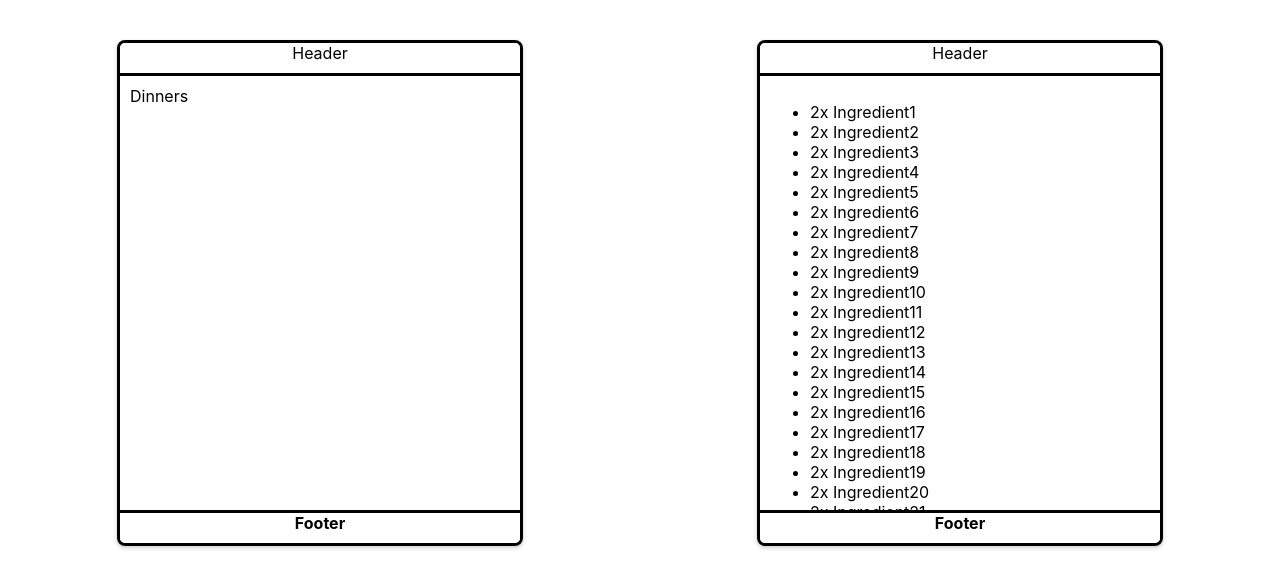
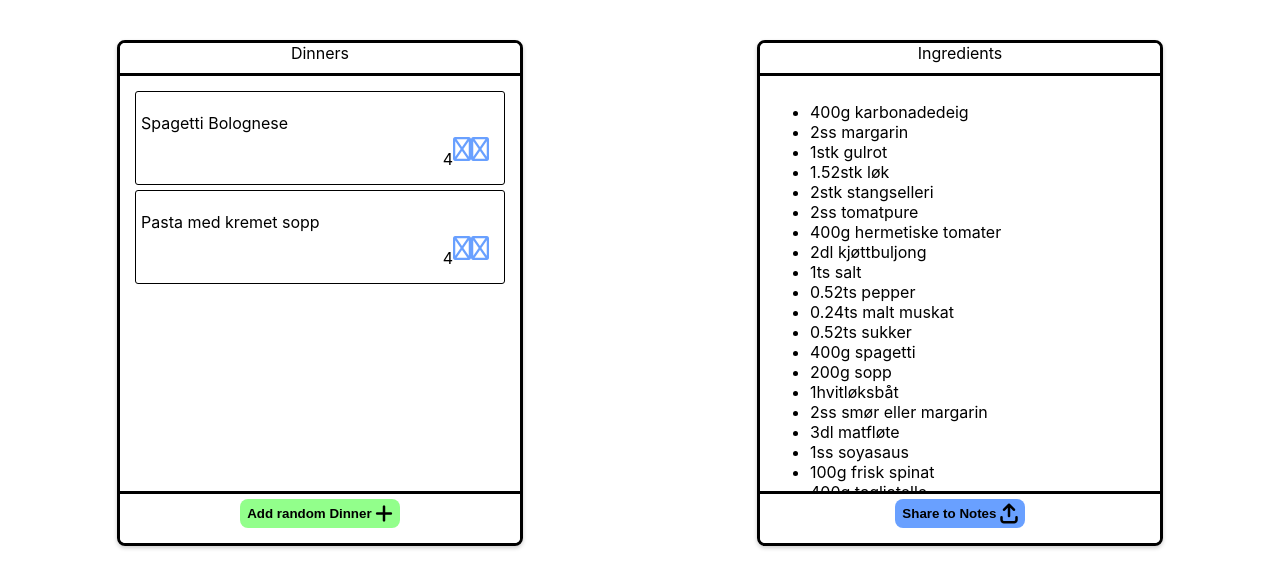
Before and after one commit to williamaredal/Middagsplanlegger, a React (Create React App) app: page / in a window 1280 px wide. Shown: the top 588 px of the page. Built offline with nearby package versions, Linux system fonts and the light colour scheme.

Commit message:
Add subtrack portions functionality and basic look

```diff
--- a/package.json
+++ b/package.json
@@ -3,6 +3,7 @@
   "version": "0.1.0",
   "private": true,
   "dependencies": {
+    "@fortawesome/fontawesome-free": "^6.4.0",
     "@testing-library/jest-dom": "^5.17.0",
     "@testing-library/react": "^13.4.0",
     "@testing-library/user-event": "^13.5.0",
--- a/src/Middagsplanlegger.css
+++ b/src/Middagsplanlegger.css
@@ -36,6 +36,12 @@
     border-bottom: 3px solid rgb(0, 0, 0);
     background-color: white;
 }
+
+.content-div {
+    flex: 1;
+    padding: 10px;
+}
+
 .footer-div {
     position: sticky;
     top: auto;
@@ -49,7 +55,44 @@
     background-color: white;
 }
 
-.content-div {
-    flex: 1;
-    padding: 10px;
-  }
+.share-button {
+    background-color: rgb(105, 160, 255);
+    border: 1px;
+    padding: 7px;
+    margin: 5px;
+    font-weight: 600;
+    border-radius: 8px;
+    cursor: pointer;
+}
+
+.add-button {
+    background-color: rgb(146, 255, 139);
+    border: 1px;
+    padding: 7px;
+    margin: 5px;
+    font-weight: 600;
+    border-radius: 8px;
+    cursor: pointer;
+}
+
+.dinner-card {
+    margin: 5px;
+    padding: 5px;
+    border: 1px solid;
+    border-color: black;
+    border-radius: 3px;
+}
+
+.card-top {
+    margin: auto;
+}
+
+.card-bottom {
+    display: flex;
+    justify-content: flex-end;
+    margin: 10px;
+}
+
+.text-blue {
+    color: rgb(105, 160, 255);
+}
--- a/src/Middagsplanlegger.js
+++ b/src/Middagsplanlegger.js
@@ -1,77 +1,95 @@
+import React, {useState} from 'react';
 import logo from './logo.svg';
 import './Middagsplanlegger.css';
+import Recipies from './Recipies';
 
-function DinnerCard() {
-  return (
-    <div>
 
-    </div>
-  );
-}
+
 
 function Middagsplanlegger() {
-  let Recipies = {
+  let StandardPortion = 4;
+  let [Dinners, updatePortions] = useState({
+    "Spagetti Bolognese" : 4,
+    "Pasta med kremet sopp" : 4,
+  })
+  const IncrementDinnerPortion = (dinner, increment) => {
+    updatePortions((Dinners) => ({
+      ...Dinners,
+      [dinner]: Dinners[dinner] >= 0 ? Dinners[dinner] + increment : 0,
+    }));
+  };
 
-  }
+  let Ingredients = Object.entries(Dinners).reduce((Ingredient_Dictionary, [dinner, portions]) => {
+    Object.entries(Recipies[dinner]).map(([ingredient, amount]) => {
+      if (ingredient in Ingredient_Dictionary) {
+        Ingredient_Dictionary[ingredient] += amount * portions
+      }
+      else {
+        Ingredient_Dictionary[ingredient] = amount * portions
+      }
+    })
 
-  let Ingredients = {
-    "Ingredient1" : 2,
-    "Ingredient2" : 2,
-    "Ingredient3" : 2,
-    "Ingredient4" : 2,
-    "Ingredient5" : 2,
-    "Ingredient6" : 2,
-    "Ingredient7" : 2,
-    "Ingredient8" : 2,
-    "Ingredient9" : 2,
-    "Ingredient10" : 2,
-    "Ingredient11" : 2,
-    "Ingredient12" : 2,
-    "Ingredient13" : 2,
-    "Ingredient14" : 2,
-    "Ingredient15" : 2,
-    "Ingredient16" : 2,
-    "Ingredient17" : 2,
-    "Ingredient18" : 2,
-    "Ingredient19" : 2,
-    "Ingredient20" : 2,
-    "Ingredient21" : 2,
-    "Ingredient22" : 2,
-  }
+    Object.keys(Ingredient_Dictionary).forEach((key) => {
+      if (Ingredient_Dictionary[key] === 0) {
+        delete Ingredient_Dictionary[key]
+      }
+    })
 
-  let Dinners = {
+    return Ingredient_Dictionary
+  }, {});
 
-  }
+
+
+
 
   return (
 <div class="container">
 
   <div class="half-width">
-    <div class="header-div">Header</div>
+    <div class="header-div">
+      Dinners
+    </div>
     <div class="content-div">
-      Dinners
       {
-
+        Object.entries(Dinners).map(([dinner, portions]) => (
+          <div class="dinner-card">
+          <div class="card-top">
+            <p>{dinner}</p>
+          </div>
+          <div class="card-bottom">
+            {portions}
+            <i className="fa-regular fa-circle-minus fa-xl text-blue" onClick={() => IncrementDinnerPortion(dinner, -1)}></i>
+            <i className="fa-regular fa-circle-plus fa-xl text-blue" onClick={() => IncrementDinnerPortion(dinner, 1)}></i>
+          </div>
+        </div>
+        ))
       }
     </div>
-    <div class="footer-div">Footer</div>
+    <div class="footer-div">
+      <button class="add-button">
+        Add random Dinner <i className='fa-solid fa-plus fa-xl'></i>
+      </button>
+    </div>
   </div>
 
   <div class="half-width">
-    <div class="header-div">Header</div>
+    <div class="header-div">Ingredients</div>
     <div class="content-div">
       <ul>
         {
           Object.entries(Ingredients).map(([ingredient, amount]) => (
-            <li>
-              {amount + "x " + ingredient}
+            <li key={ingredient}>
+              {amount + ingredient}
             </li>
           ))
         }
-        <li>Ingrediens</li>
       </ul>
     </div>
-    <div class="footer-div">Footer</div>
+    <div class="footer-div">
+      <button class="share-button">
+        Share to Notes <i className='fa-solid fa-arrow-up-from-bracket fa-xl'></i>
+      </button>
+    </div>
   </div>
 
 </div>
--- /dev/null
+++ b/src/Recipies.js
@@ -0,0 +1,30 @@
+let Recipies = {
+    "Spagetti Bolognese" : {
+      "g karbonadedeig" : 100,
+      "ss margarin" : 0.5,
+      "stk gulrot" : 0.25,
+      "stk løk" : 0.25,
+      "stk stangselleri" : 0.5,
+      "ss tomatpure" : 0.5,
+      "g hermetiske tomater" : 100,
+      "dl kjøttbuljong" : 0.5,
+      "ts salt" : 0.25,
+      "ts pepper" : 0.13,
+      "ts malt muskat" : 0.06,
+      "ts sukker" : 0.13,
+      "g spagetti" : 100
+    },
+
+    "Pasta med kremet sopp" : {
+      "g sopp" : 50,
+      "stk løk" : 0.13,
+      "hvitløksbåt" : 0.25,
+      "ss smør eller margarin" : 0.5,
+      "dl matfløte" : 0.75,
+      "ss soyasaus" : 0.25,
+      "g frisk spinat" : 25,
+      "g tagliatelle" : 100
+    },
+}
+
+export default Recipies;
--- a/src/index.js
+++ b/src/index.js
@@ -1,6 +1,7 @@
 import React from 'react';
 import ReactDOM from 'react-dom/client';
 import './index.css';
+import '@fortawesome/fontawesome-free/css/all.css';
 import Middagsplanlegger from './Middagsplanlegger';
 import reportWebVitals from './reportWebVitals';
 
```
Also changed, not shown: 1 other file (tests, documents, lock files or other folders).
